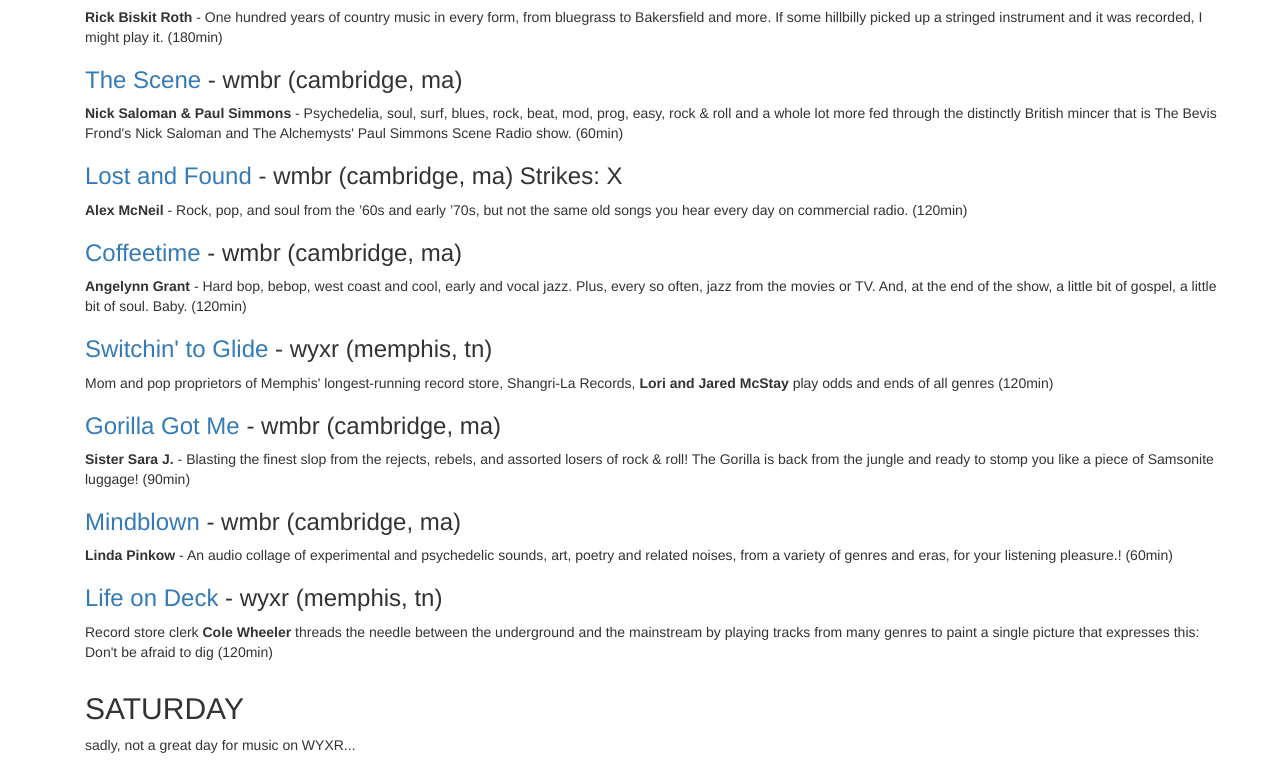
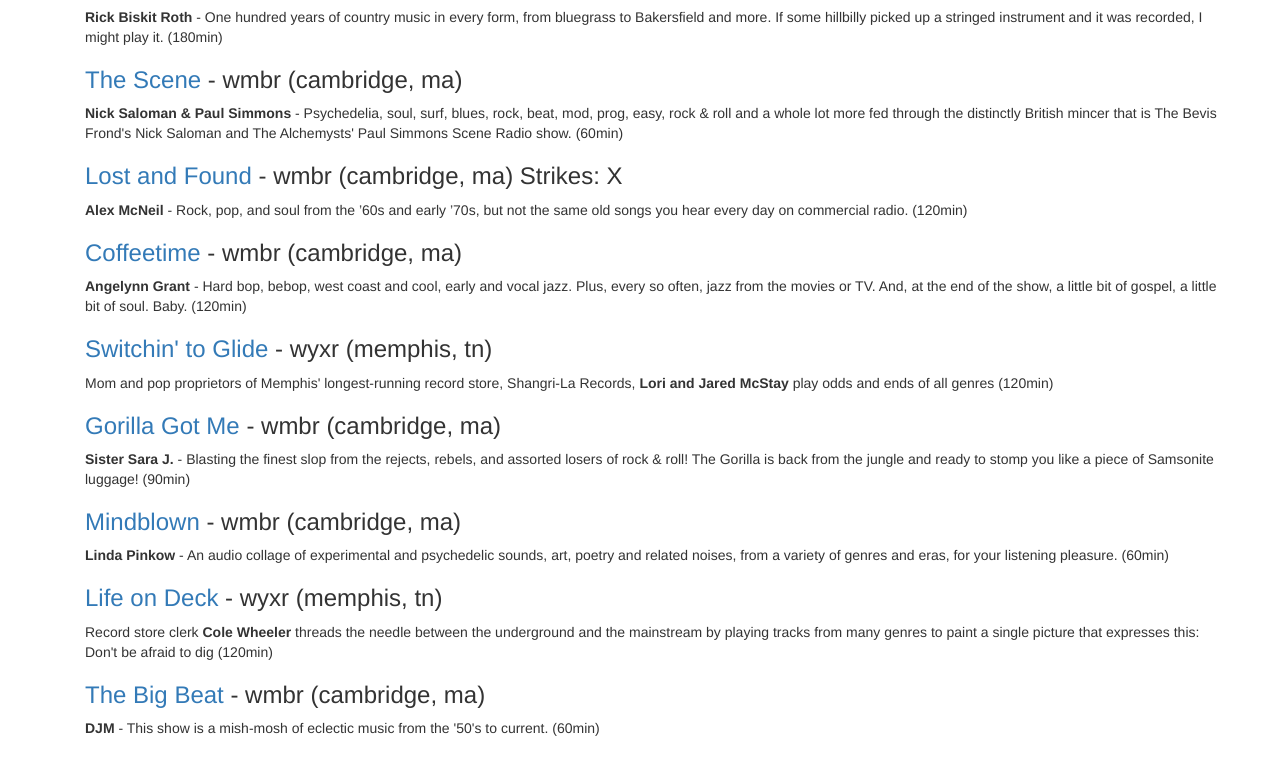
Before and after one commit to petecooke/terminally-pasted-chapbooks, a plain HTML site: page terminally-pasted-radio.html in a window 1280 px wide. Shown: the part 172-937 px from the top of the page. Drawn offline with nearby package versions, Linux system fonts and the light colour scheme.

Commit message:
Update terminally-pasted-radio.html

```diff
--- a/terminally-pasted-radio.html
+++ b/terminally-pasted-radio.html
@@ -69,13 +69,19 @@
                 <a href="https://wmbr.org/cgi-bin/show?id=7423" target="_blank">Mindblown</a> - wmbr (cambridge, ma)
             </h3>
             <p>
-                <b>Linda Pinkow</b> - An audio collage of experimental and psychedelic sounds, art, poetry and related noises, from a variety of genres and eras, for your listening pleasure.! (60min)
+                <b>Linda Pinkow</b> - An audio collage of experimental and psychedelic sounds, art, poetry and related noises, from a variety of genres and eras, for your listening pleasure. (60min)
             </p>
             <h3>
                 <a href="https://wyxr.org/life-on-deck/" target="_blank">Life on Deck</a> - wyxr (memphis, tn)
             </h3>
             <p>
                 Record store clerk <b>Cole Wheeler</b> threads the needle between the underground and the mainstream by playing tracks from many genres to paint a single picture that expresses this: Don't be afraid to dig (120min)
+            </p>
+            <h3>
+                <a href="https://wmbr.org/cgi-bin/show?id=7425" target="_blank">The Big Beat</a> - wmbr (cambridge, ma)
+            </h3>
+            <p>
+                <b>DJM</b> - This show is a mish-mosh of eclectic music from the '50's to current. (60min)
             </p>
         </div>
 
```
